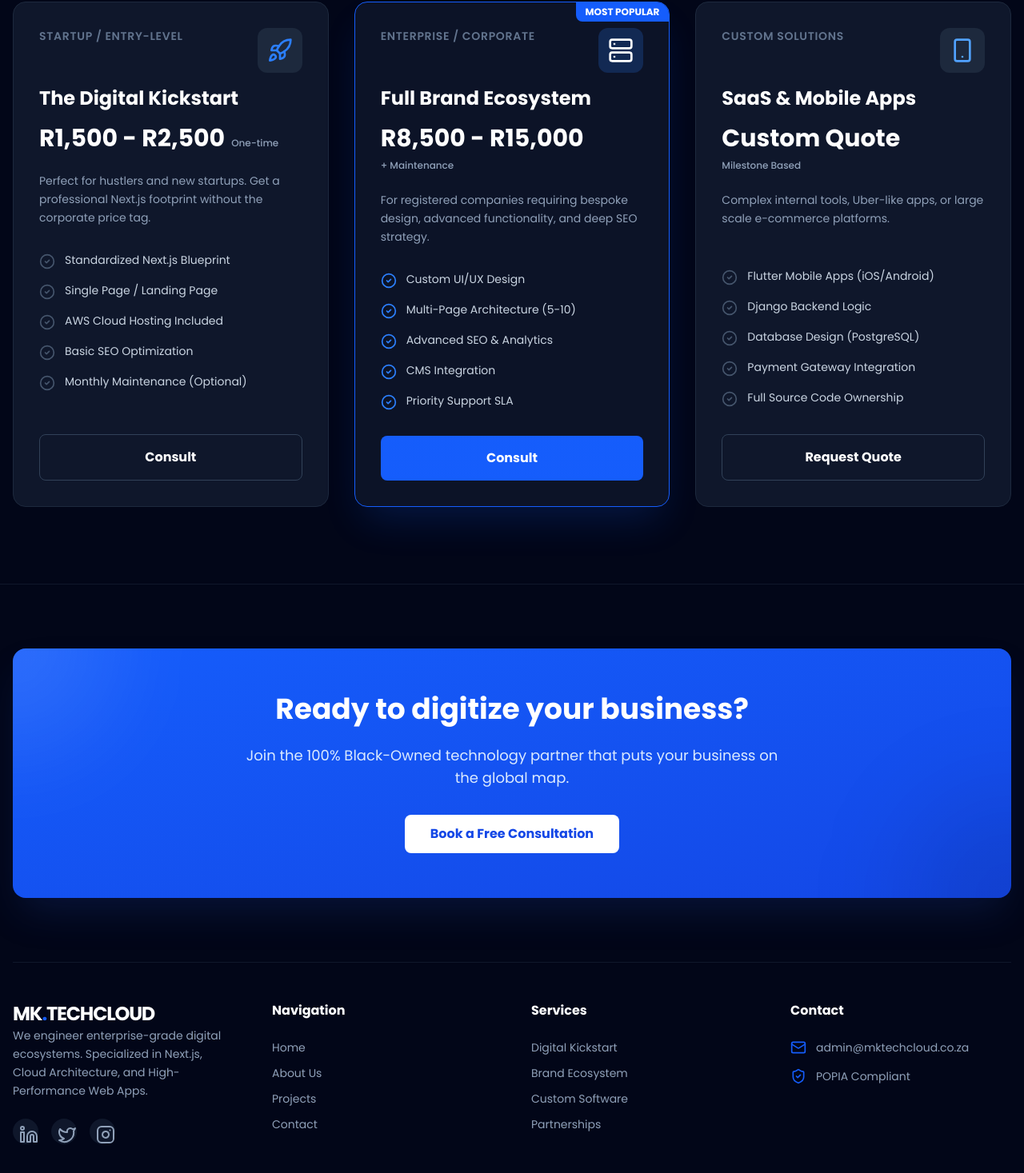
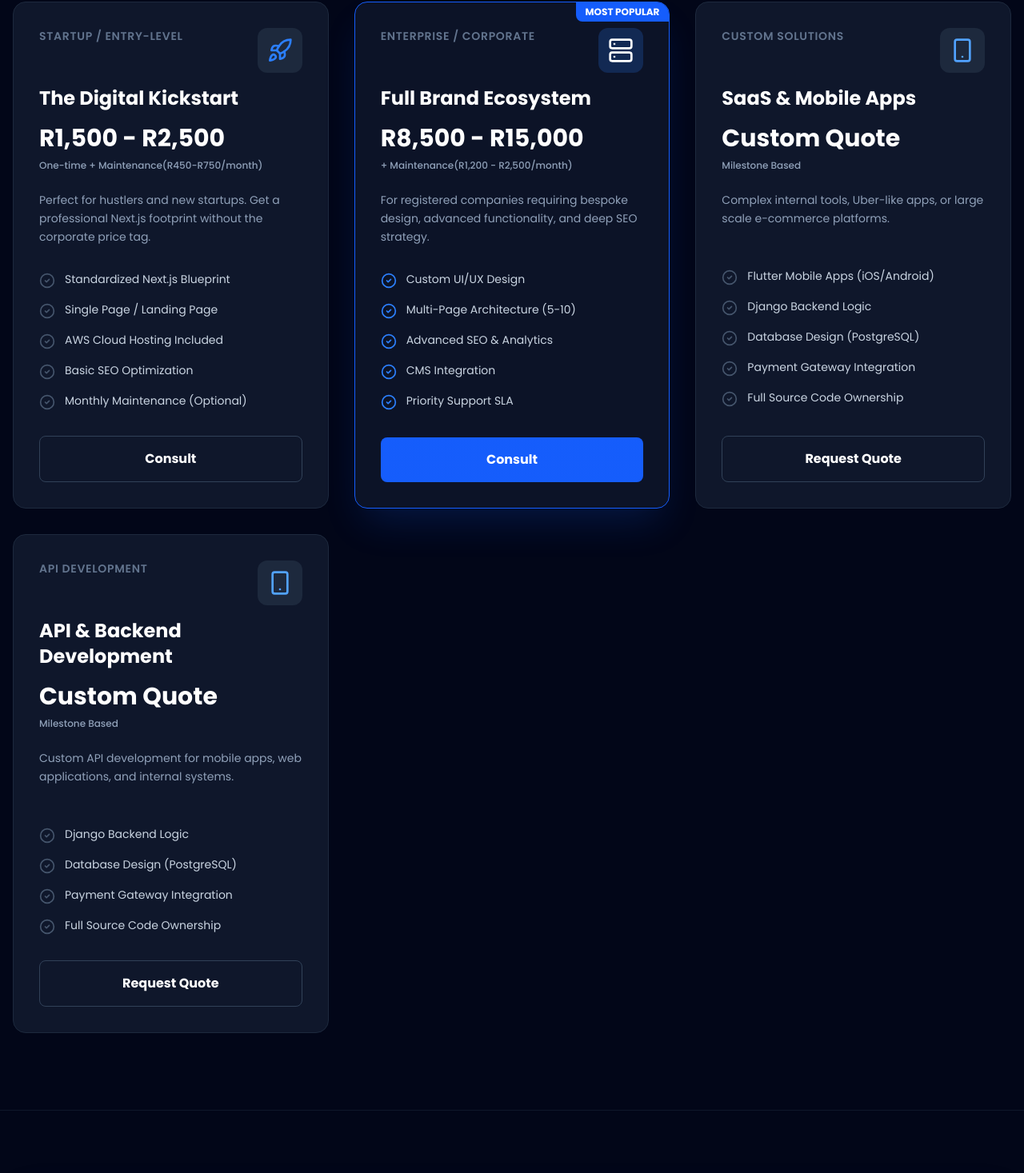
Before and after one commit to ICTPass2002kgao/mktechcloud, a Next.js app: page / in a window 1280 px wide. Shown: the part 2984-4451 px from the top of the page at 80% size. Built offline with nearby package versions, Linux system fonts and the light colour scheme.

Commit message:
fixed the website by updating the services prices and added another new service

```diff
--- a/app/page.tsx
+++ b/app/page.tsx
@@ -60,7 +60,7 @@ const services = [
     tier: "Startup / Entry-Level",
     title: "The Digital Kickstart",
     price: "R1,500 - R2,500",
-    recurrence: "One-time",
+    recurrence: "One-time + Maintenance(R450-R750/month)",
     description: "Perfect for hustlers and new startups. Get a professional Next.js footprint without the corporate price tag.",
     features: [
       "Standardized Next.js Blueprint",
@@ -76,7 +76,7 @@ const services = [
     tier: "Enterprise / Corporate",
     title: "Full Brand Ecosystem",
     price: "R8,500 - R15,000",
-    recurrence: "+ Maintenance",
+    recurrence: "+ Maintenance(R1,200 - R2,500/month)",
     description: "For registered companies requiring bespoke design, advanced functionality, and deep SEO strategy.",
     features: [
       "Custom UI/UX Design",
@@ -96,6 +96,21 @@ const services = [
     description: "Complex internal tools, Uber-like apps, or large scale e-commerce platforms.",
     features: [
       "Flutter Mobile Apps (iOS/Android)",
+      "Django Backend Logic",
+      "Database Design (PostgreSQL)",
+      "Payment Gateway Integration",
+      "Full Source Code Ownership"
+    ],
+    highlight: false,
+    icon: <Smartphone className="w-8 h-8 text-blue-400" />,
+  },
+  {
+    tier: "Api Development",
+    title: "API & Backend Development",
+    price: "Custom Quote",
+    recurrence: "Milestone Based",
+    description: "Custom API development for mobile apps, web applications, and internal systems.",
+    features: [
       "Django Backend Logic",
       "Database Design (PostgreSQL)",
       "Payment Gateway Integration",
```
